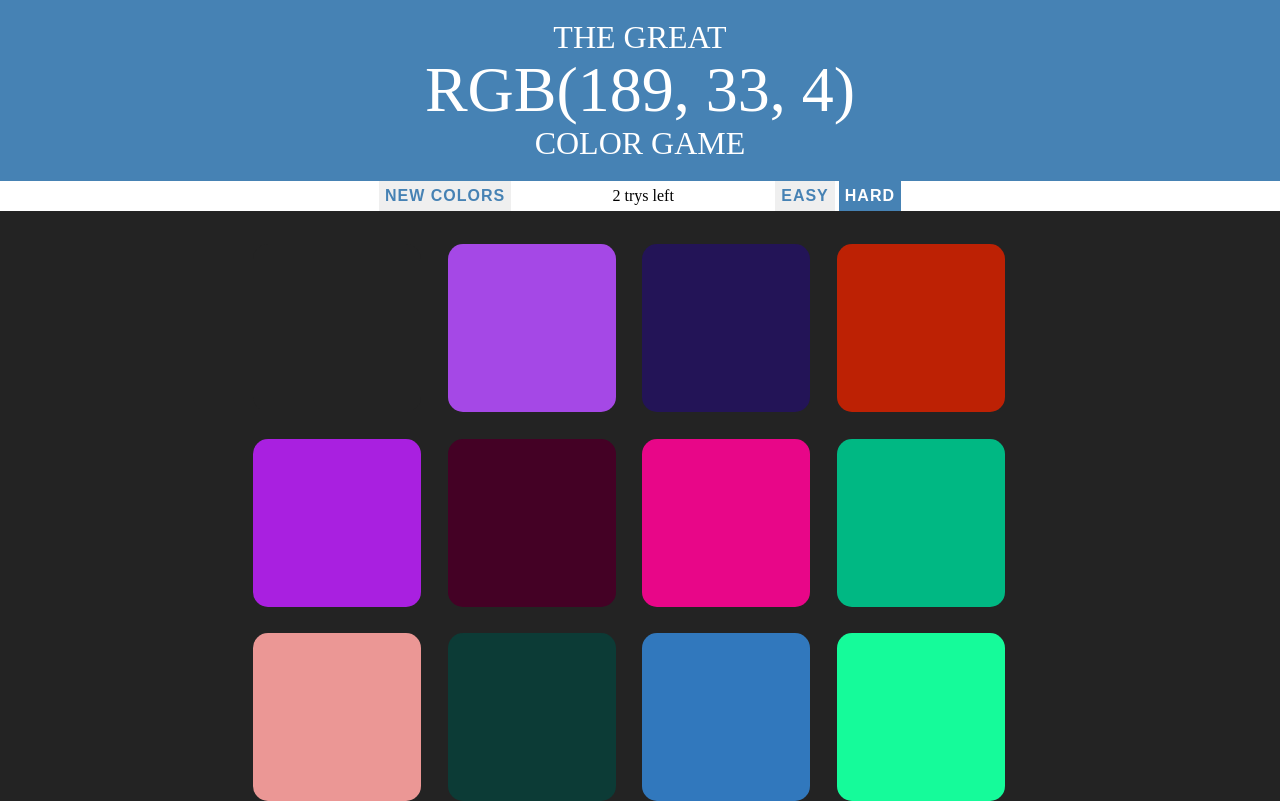
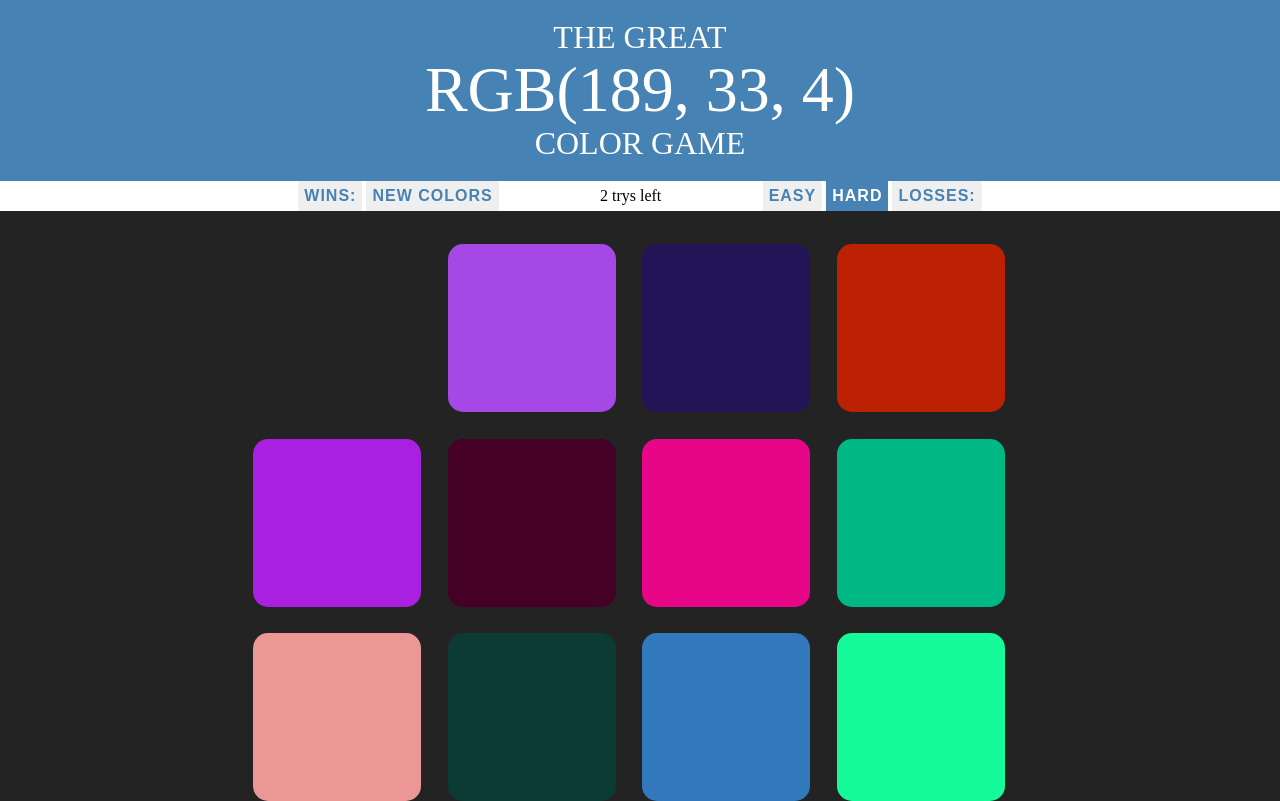
Before and after one commit to bryanfctobin/colorgame, a plain HTML site: page index.html in a window 1280 px wide. Both pictures are taken after a click on the element 337 px from the left and 328 px from the top of the page. Drawn offline with Linux system fonts and the light colour scheme.

Commit message:
Adding win/loss scoring

```diff
--- a/index.html
+++ b/index.html
@@ -13,10 +13,12 @@
         <br>Color Game
     </h1>
     <div id="stripe">
+        <button class="">Wins: <span id="wins"></span></button>
         <button id="reset">New Colors</button>
         <span id="message"></span>
         <button class="mode">Easy</button>
         <button class="mode selected">Hard</button>
+        <button class="">Losses: <span id="losses"></span></button>
     </div>
     <div id="container">
         <div class="square"></div>
--- a/js/colorGame.js
+++ b/js/colorGame.js
@@ -7,7 +7,13 @@ var messageDisplay = document.querySelector("#message");
 var resetButton = document.querySelector("#reset");
 var h1Bg = document.querySelector("h1");
 var modeButtons = document.querySelectorAll(".mode");
+var wins = document.querySelector('#wins');
+var losses = document.querySelector('#losses');
 var attempts = 3;
+var score = {
+    w: 0,
+    l:0
+}
 
 init();
 
@@ -114,6 +120,8 @@ function addEventListenerToSquares() {
     if (clickedColor === pickedColor) {
         messageDisplay.textContent = "Correct";
         resetButton.textContent = "Play again?";
+        score.w += 1;
+        wins.textContent = score.w;
         changeColors(pickedColor);
         h1Bg.style.backgroundColor = pickedColor;
     } else {
@@ -123,6 +131,8 @@ function addEventListenerToSquares() {
         if (attempts === 0) {
             breakdownSquares();
             messageDisplay.textContent = "You lose";
+            score.l += 1;
+            losses.textContent = score.l;
             resetButton.textContent = "Try again?";
             h1Bg.style.backgroundColor = pickedColor;
         }
```
